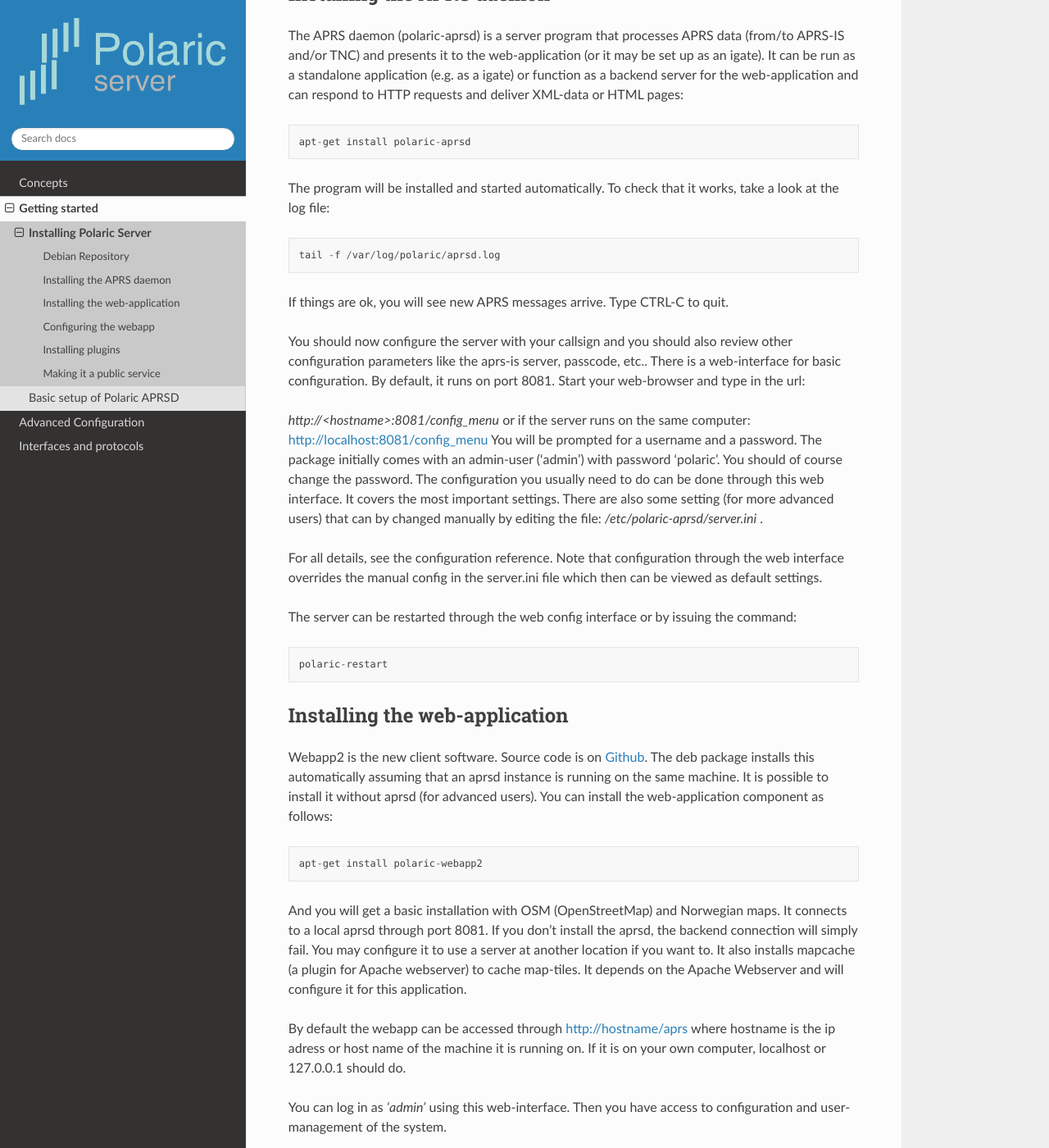
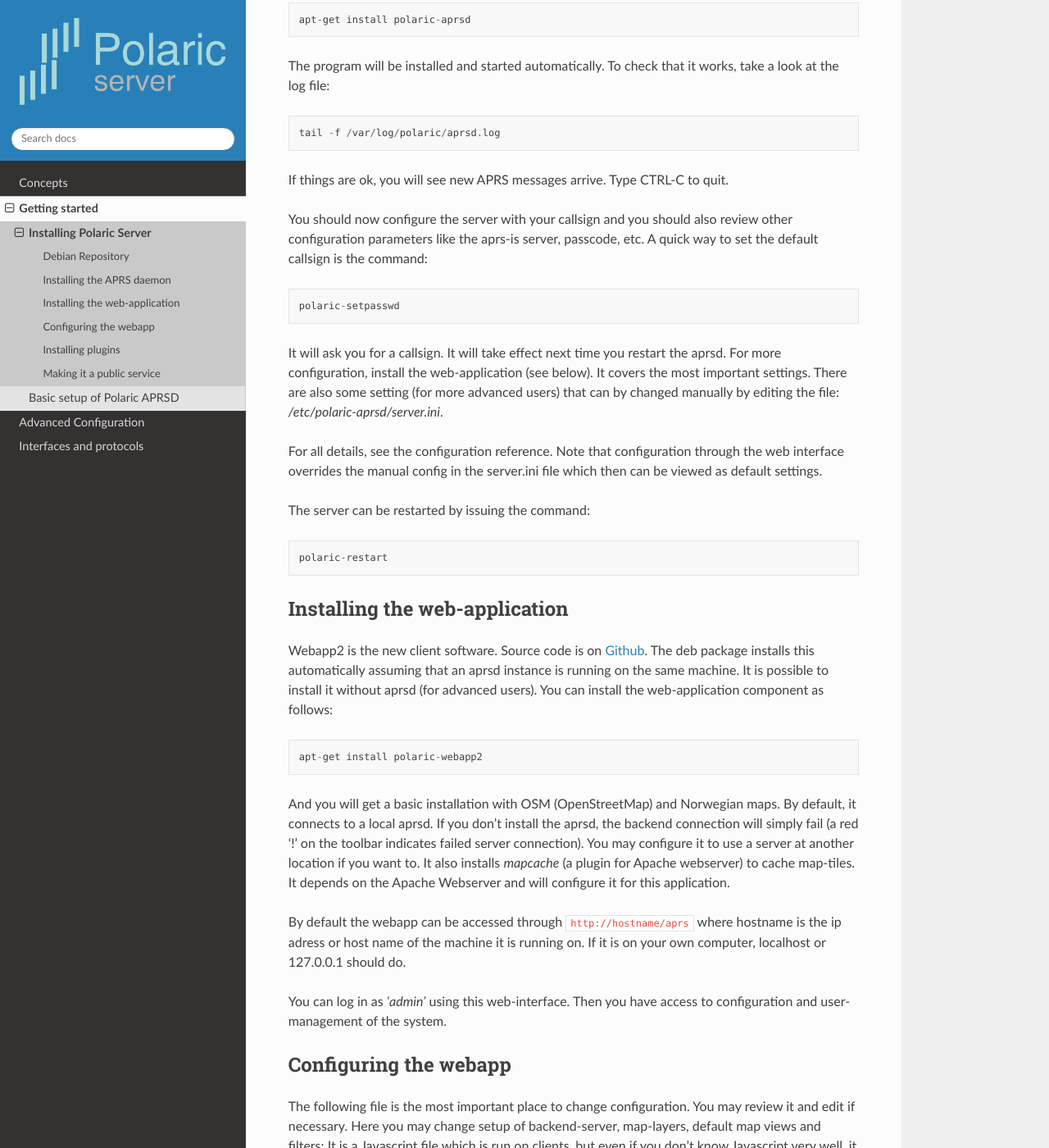
Before and after one commit to joakimsk/docs, a Sphinx documentation site: the page built from docs/install.rst, in a window 1280 px wide and 1400 px high, scrolled down 1365 px. Shown: the whole window at 82% size. Built offline with Sphinx 7.4.7 and the Read the Docs theme 2.0.0, drawn with Linux system fonts in a browser that asks for light colours; some of the changed text lies outside the part shown.

Commit message:
Update install.rst

```diff
--- a/docs/install.rst
+++ b/docs/install.rst
@@ -5,9 +5,6 @@
 This is a description how to install the *Polaric Server* software on a *Debian* based Linux platform. It consists of two main components: The APRS daemon (*polaric-aprsd*) and the Web application (*polaric-webapp2*). In addition there may be plugins. If you are unknown to Linux and Apache system administration, I recommend exploring this a little before attempting to install Polaric Server or that you get help from a friend. If you plan to put up a server permanently on the internet, you should know what you are doing, i.e. you should have some basic knowledge on internet security and firewall setup. I assume you login as *'root'* to be able to perform the installation ('`sudo su`') or prefix commands with *'sudo'*.
 
 The packages should work on Debian stable systems. From mid-june 2023 this will mean 'bookworm'. 'Bullseye' should still work (the next version of Polaric will require Java-17). It should probably also work on 'unstable' or 'testing' as well as recent Debian based distros like Ubuntu, Mint, Raspbian, Armbian, etc. Windows 10/11 with Linux subsystem (With Debian or Ubuntu) should probably work as well though I haven't tested much.
-
-.. note::
- If you install *polaric-database-plugin* on a 'bookworm', 'testing' or 'unstable' based system, there may be an issue with the newest version of *libpostgis-java*. This can be solved by using version 2.4.0 (available in 'bullseye'). Polaric Server 3.0 will fix this.
 
 .. note::
  It is important that the computer on which to install *Polaric Server* has a clock with correct time. It is recommended to install a *`ntp`* client ('`apt install ntp`'). *Polaric Server* can alternatively use a GPS to adjust the host computer's clock.
@@ -43,13 +40,15 @@
 
 If things are ok, you will see new APRS messages arrive. Type CTRL-C to quit.
 
-You should now configure the server with your callsign and you should also review other configuration parameters like the aprs-is server, passcode, etc.. There is a web-interface for basic configuration. By default, it runs on port 8081. Start your web-browser and type in the url:
+You should now configure the server with your callsign and you should also review other configuration parameters like the aprs-is server, passcode, etc. A quick way to set the default callsign is the command::
 
-`http://<hostname>:8081/config_menu` or if the server runs on the same computer: http://localhost:8081/config_menu You will be prompted for a username and a password. The package initially comes with an admin-user ('admin') with password 'polaric'. You should of course change the password. The configuration you usually need to do can be done through this web interface. It covers the most important settings. There are also some setting (for more advanced users) that can by changed manually by editing the file: `/etc/polaric-aprsd/server.ini` .
+   polaric-setpasswd
+
+It will ask you for a callsign. It will take effect next time you restart the aprsd. For more configuration, install the web-application (see below). It covers the most important settings. There are also some setting (for more advanced users) that can by changed manually by editing the file: `/etc/polaric-aprsd/server.ini`.
 
 For all details, see the configuration reference. Note that configuration through the web interface overrides the manual config in the server.ini file which then can be viewed as default settings.
 
-The server can be restarted through the web config interface or by issuing the command::
+The server can be restarted by issuing the command::
 
     polaric-restart
 
@@ -60,9 +59,9 @@
 
     apt-get install polaric-webapp2
 
-And you will get a basic installation with OSM (OpenStreetMap) and Norwegian maps. It connects to a local aprsd through port 8081. If you don't install the aprsd, the backend connection will simply fail. You may configure it to use a server at another location if you want to. It also installs mapcache (a plugin for Apache webserver) to cache map-tiles. It depends on the Apache Webserver and will configure it for this application.
+And you will get a basic installation with OSM (OpenStreetMap) and Norwegian maps. By default, it connects to a local aprsd. If you don't install the aprsd, the backend connection will simply fail (a red '!' on the toolbar indicates failed server connection). You may configure it to use a server at another location if you want to. It also installs *mapcache* (a plugin for Apache webserver) to cache map-tiles. It depends on the Apache Webserver and will configure it for this application.
 
-By default the webapp can be accessed through http://hostname/aprs where hostname is the ip adress or host name of the machine it is running on. If it is on your own computer, localhost or 127.0.0.1 should do.
+By default the webapp can be accessed through ``http://hostname/aprs`` where hostname is the ip adress or host name of the machine it is running on. If it is on your own computer, localhost or 127.0.0.1 should do.
 
 You can log in as *'admin'* using this web-interface. Then you have access to configuration and user-management of the system.
 
```
